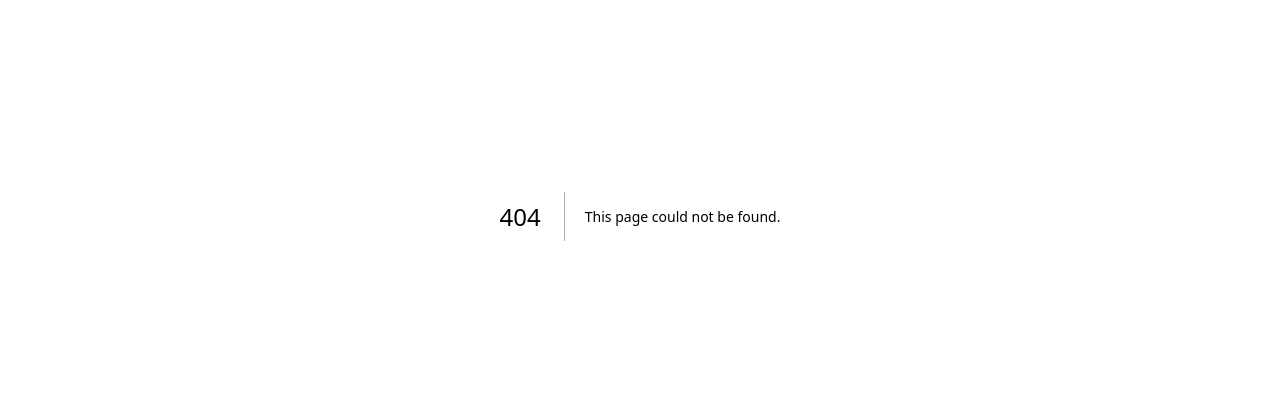
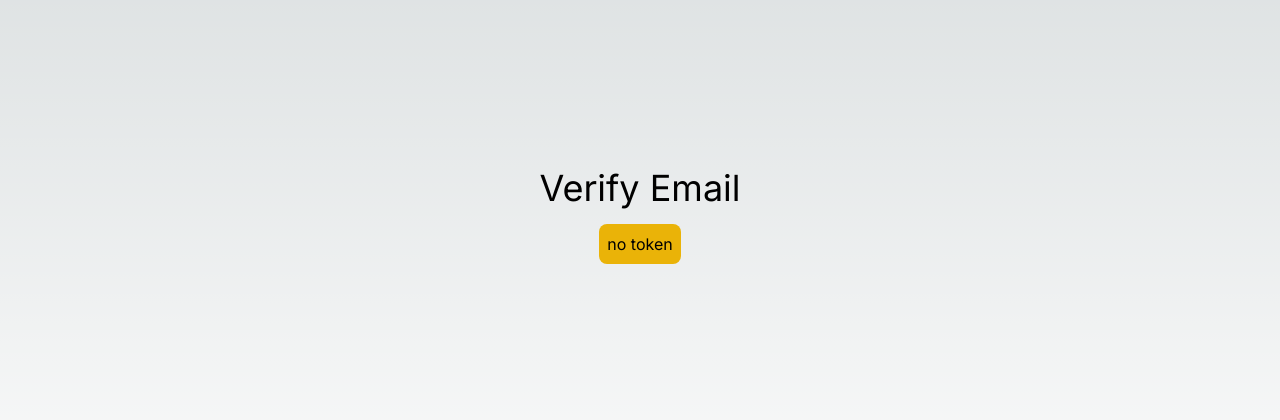
Before and after one commit to HaiVvolf777/Nextjs-Project, a Next.js app: page /verifyemail in a window 1280 px wide. Before the commit this address had no page. Shown: the part 184-604 px from the top of the page. Built offline with nearby package versions, Linux system fonts and the light colour scheme.

Commit message:
Create page.tsx

```diff
--- /dev/null
+++ b/src/app/verifyemail/page.tsx
@@ -0,0 +1,53 @@
+"use client";
+
+import axios from "axios";
+import Link from "next/link";
+import React, { useEffect, useState } from "react";
+
+export default function VerifyEmailPage() {
+  const [token, setToken] = useState("");
+  const [verified, setVerified] = useState(false);
+  const [error, setError] = useState(false);
+
+  const verifyUserEmail = async () => {
+    try {
+      await axios.post("/api/users/verifyemail", { token });
+      setVerified(true);
+    } catch (error: any) {
+      setError(true);
+      console.log(error?.reponse?.data);
+    }
+  };
+
+  useEffect(() => {
+    const urlToken = window.location.search.split("=")[1];
+    setToken(urlToken || "");
+  }, []);
+
+  useEffect(() => {
+    if (token.length > 0) {
+      verifyUserEmail();
+    }
+  }, [token]);
+
+  return (
+    <div className="flex flex-col items-center justify-center min-h-screen py-2">
+      <h1 className="text-4xl mb-4">Verify Email</h1>
+      <h2 className="p-2 bg-yellow-500 rounded-lg text-black">
+        {token ? `${token}` : "no token"}
+      </h2>
+
+      {verified && (
+        <div className="mb-4">
+          <h2 className="text-2xl">Email Verified</h2>
+          <Link href="/login">Login</Link>
+        </div>
+      )}
+      {error && (
+        <div>
+          <h2 className="text-2xl bg-red-500 text-black">Error</h2>
+        </div>
+      )}
+    </div>
+  );
+}
```
